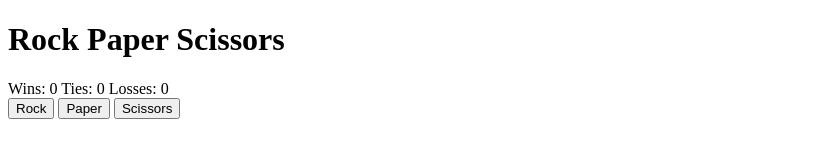
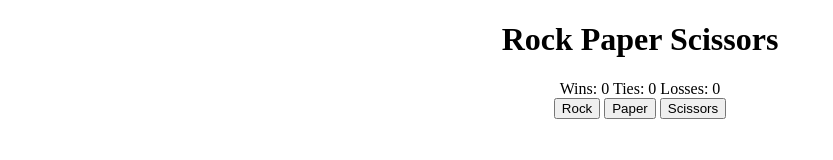
Before and after one commit to jeff647/odin-rock-paper-scissors, a plain HTML site: page index.html in a window 1280 px wide. Shown: the whole page, without its empty margins (0-833 px from the left). Drawn offline with Linux system fonts and the light colour scheme.

Commit message:
Create styles.css

```diff
--- a/index.html
+++ b/index.html
@@ -3,6 +3,7 @@
   <head>
     <meta charset="UTF-8" />
     <script src="./javascript.js" async></script>
+    <link rel="stylesheet" href="styles.css" />
     <title>Rock Paper Scissors</title>
   </head>
 
--- /dev/null
+++ b/styles.css
@@ -0,0 +1,3 @@
+body{
+    text-align: center;
+}
```
